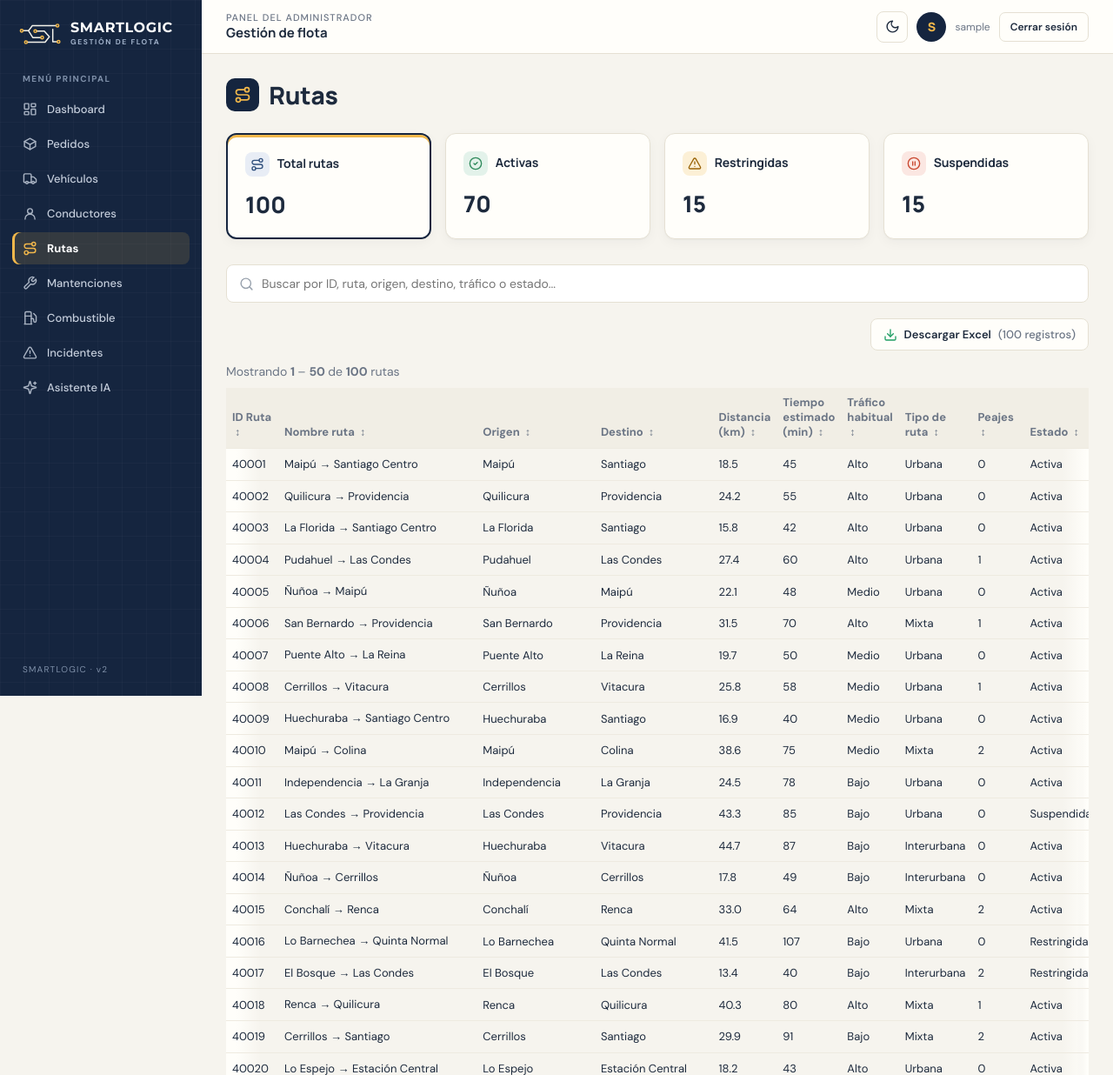
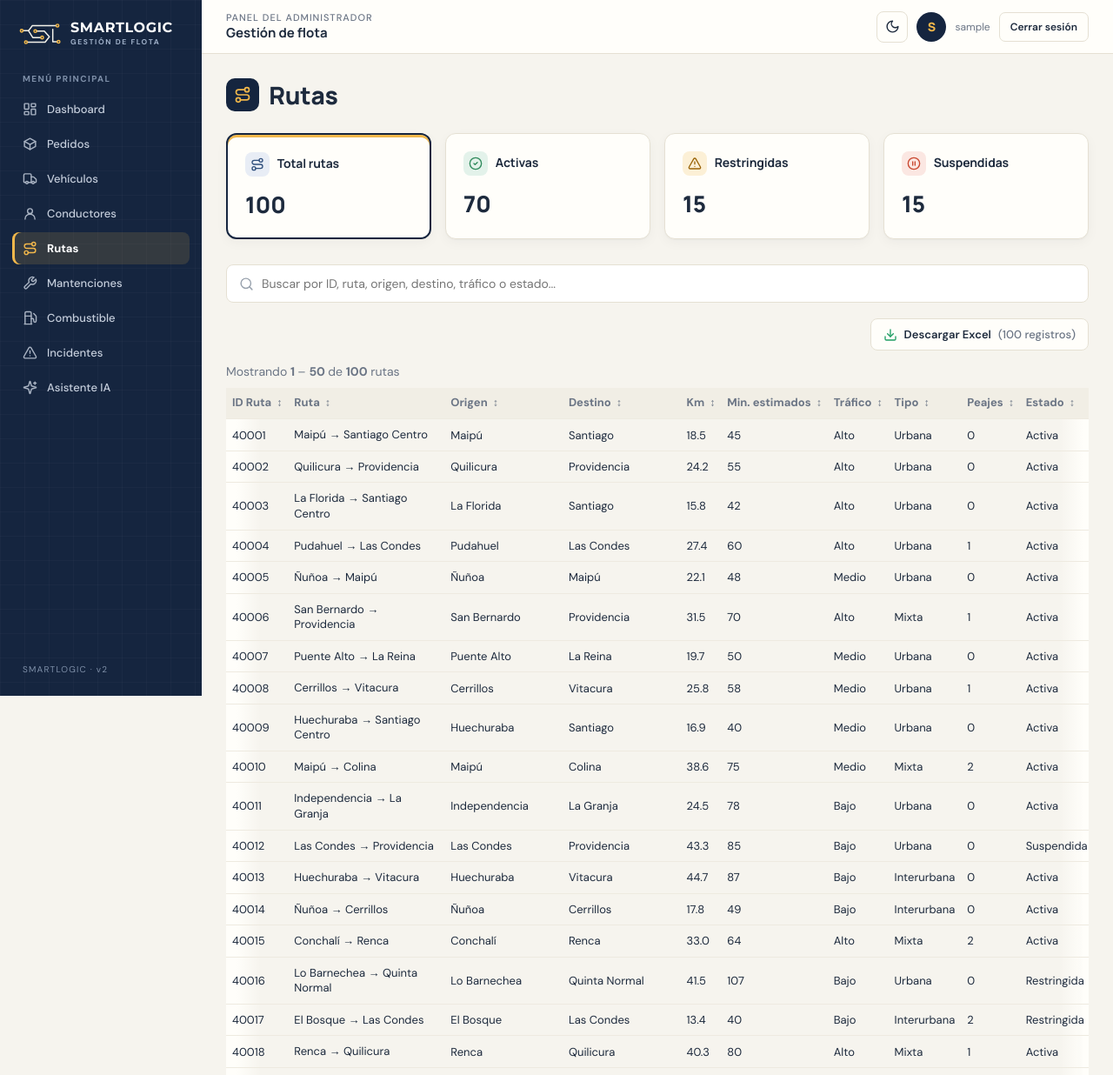
Before and after one commit to danielapinilla/SMARTLOGI_WEB, a Flask app: page /rutas in a window 1280 px wide. Shown: the top 1236 px of the page at 87% size. Run offline with Flask 3, Linux system fonts and the light colour scheme; the visitor is signed in with stand-in values (Sample User, id 1).

Commit message:
Encabezados de tabla en una sola línea
- Los encabezados ya no se parten en varias líneas; la flecha de ordenar
  queda junto al nombre
- Nombres largos acortados (Rutas, Incidentes, Mantenciones) con el
  nombre completo como ayuda al pasar el mouse
- La descripción y el nombre de ruta usan 2 líneas con ancho fijo; se
  corrige que el texto se montara sobre la columna siguiente
- Menos espacio lateral en las celdas de Pedidos para que quepa completa

Co-Authored-By: Claude Opus 5.5 <noreply@anthropic.com>

```diff
--- a/static/style.css
+++ b/static/style.css
@@ -1652,7 +1652,8 @@ textarea:focus {
 
 /* =====================================================
    TABLAS DE LAS SECCIONES
-   Cada columna toma el ancho de su contenido (no se corta con "…").
+   Cada columna toma el ancho de su contenido (no se corta con "…")
+   y los encabezados van en una sola línea.
    Si la tabla no cabe, se desliza hacia el lado y aparece una
    sombra en el borde que indica que hay más columnas.
    ===================================================== */
@@ -1674,9 +1675,16 @@ textarea:focus {
     background: transparent;
 }
 
-/* Los encabezados largos pueden ocupar 2 líneas; los datos, nunca se cortan */
+/* Encabezados en una sola línea, con la flechita de ordenar al lado */
 .tabla-scroll th {
-    min-width: 60px;
+    white-space: nowrap !important;
+    vertical-align: middle;
+}
+
+.tabla-scroll th,
+.tabla-scroll td {
+    padding-left: 10px;
+    padding-right: 10px;
 }
 
 .tabla-scroll td {
@@ -1687,9 +1695,14 @@ textarea:focus {
 /* Textos largos (descripción de incidentes, nombre de ruta): pueden usar
    2 líneas en vez de ensanchar toda la tabla */
 .tabla-scroll td.texto-largo {
-    min-width: 160px;
-    max-width: 230px;
-    white-space: normal;
+    /* En tablas, max-width solo no basta: se fija el ancho para que el texto
+       pase a una segunda línea en vez de ensanchar la columna */
+    width: 180px;
+    min-width: 180px;
+    max-width: 180px;
+    /* !important: las tablas de cada sección fijan "nowrap" con su #id */
+    white-space: normal !important;
+    overflow-wrap: break-word;
     line-height: 1.35;
 }
 
--- a/templates/rutas.html
+++ b/templates/rutas.html
@@ -210,8 +210,8 @@
                     <span class="orden">↕</span>
                 </th>
 
-                <th data-columna="1">
-                    Nombre ruta
+                <th data-columna="1" title="Nombre ruta">
+                    Ruta
                     <span class="orden">↕</span>
                 </th>
 
@@ -225,23 +225,23 @@
                     <span class="orden">↕</span>
                 </th>
 
-                <th data-columna="4">
-                    Distancia (km)
+                <th data-columna="4" title="Distancia (km)">
+                    Km
                     <span class="orden">↕</span>
                 </th>
 
-                <th data-columna="5">
-                    Tiempo estimado (min)
+                <th data-columna="5" title="Tiempo estimado (min)">
+                    Min. estimados
                     <span class="orden">↕</span>
                 </th>
 
-                <th data-columna="6">
-                    Tráfico habitual
+                <th data-columna="6" title="Tráfico habitual">
+                    Tráfico
                     <span class="orden">↕</span>
                 </th>
 
-                <th data-columna="7">
-                    Tipo de ruta
+                <th data-columna="7" title="Tipo de ruta">
+                    Tipo
                     <span class="orden">↕</span>
                 </th>
 
```
Also changed, not shown: templates/incidentes.html (+6 -6 lines), templates/mantenciones.html (+4 -4 lines).
